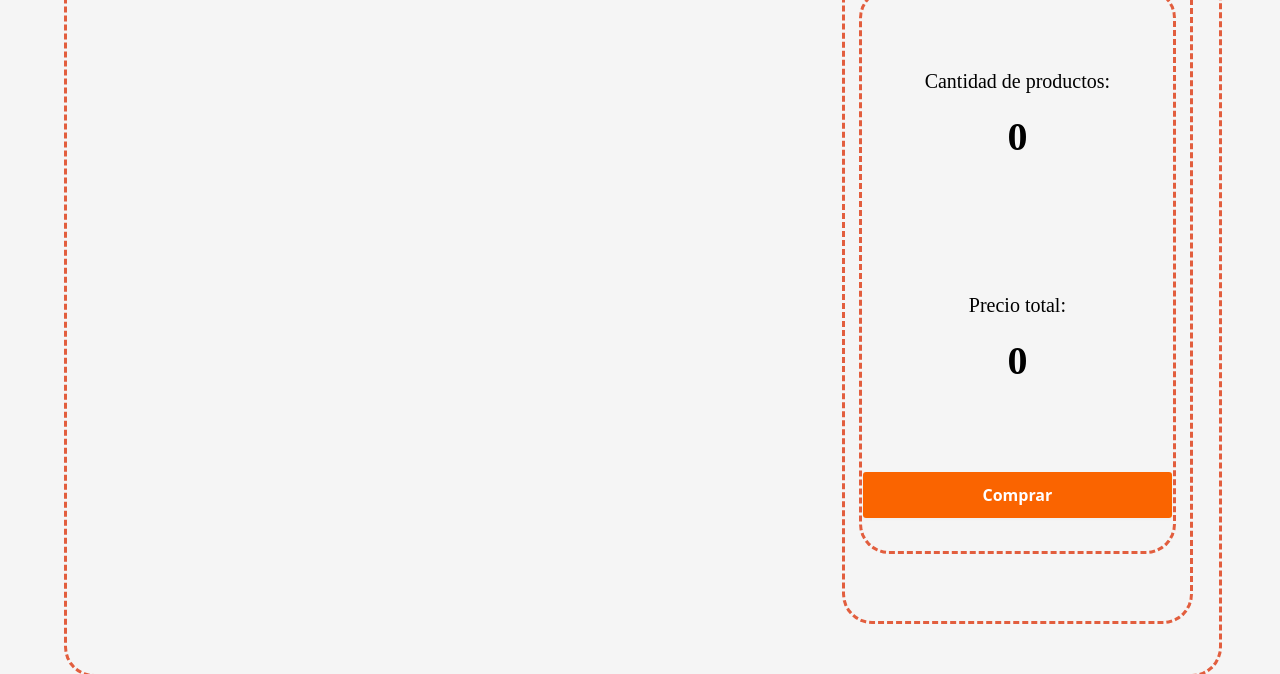
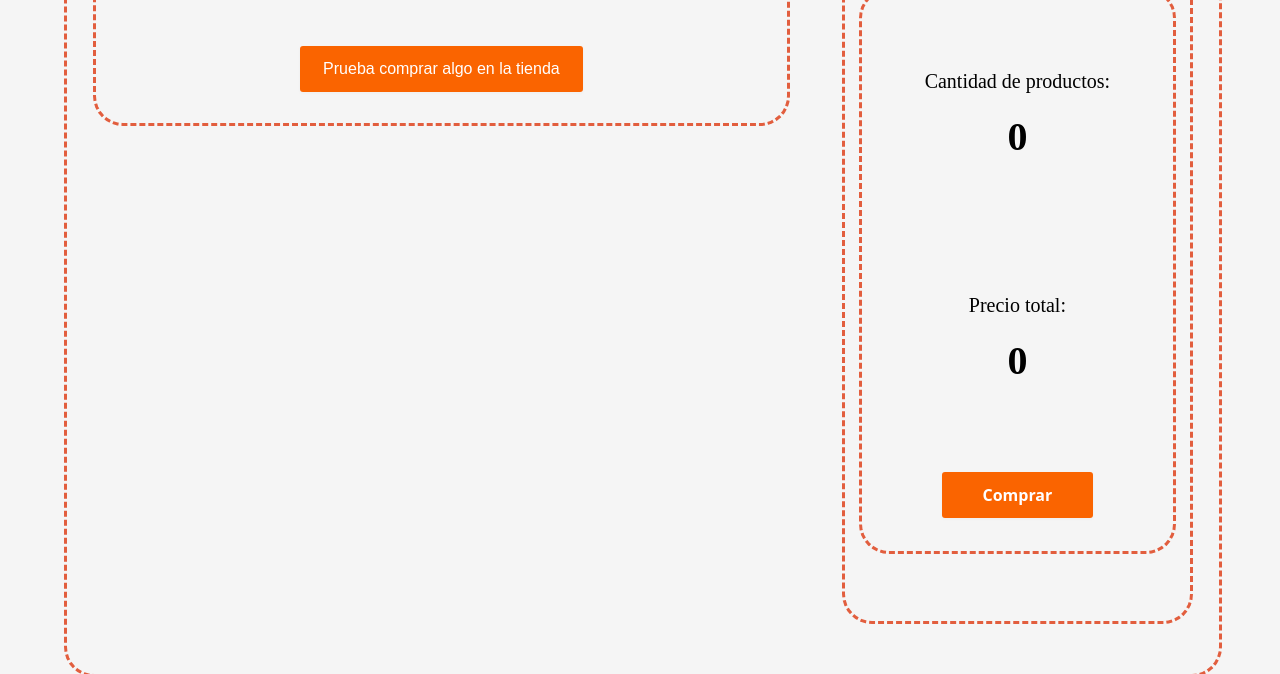
Before and after one commit to tostadisha/Proyecto-Javascript, a plain HTML site: page pages/carrito.html in a window 1280 px wide. Shown: the part 211-885 px from the top of the page. Drawn offline with Linux system fonts and the light colour scheme; some packages are replaced by stand-ins of ours; a script that the page names is missing.

Commit message:
Nuevo botón en el carrito cuando está vacío

```diff
--- a/js/carrito.js
+++ b/js/carrito.js
@@ -5,6 +5,9 @@ let botonQuitarCarrito = document.querySelectorAll(".producto-boton-quitar");
 let cantidadDeProductos = document.querySelector(".cantidad-productos-final");
 let precioTotalProductos = document.querySelector(".precio-productos-final");
 let botonComprar = document.querySelector(".producto-boton-comprar");
+let listaProductosCarritoFinal = document.querySelector(
+  ".carrito-productos-lista"
+);
 function crearCuadradoProducto(arr) {
   contenedorProductosCarrito.innerHTML = "";
   arr.forEach((el, i) => {
@@ -73,6 +76,16 @@ document.addEventListener("click", function (e) {
       text: "Su producto le llegará en unos días.",
       icon: "success",
     });
+    carritoVacio();
   }
 });
-console.log(cantidadDeProductosLength);
+function carritoVacio() {
+  if (carritoProductos.length == 0) {
+    let html = `<div class="carrito-vacio">
+            <p> ¡No tienes productos en tu carrito! </p>
+            <button class="boton-carrito-vacio" > <a href="../index.html"> Prueba comprar algo en la tienda </a></button>
+          </div>`;
+    contenedorProductosCarrito.innerHTML += html;
+  }
+}
+carritoVacio();
--- a/pages/carrito.html
+++ b/pages/carrito.html
@@ -39,7 +39,9 @@
             <div class="precio-productos-final">
               <p>Precio total:</p>
             </div>
-            <button class="producto-boton-comprar">Comprar</button>
+            <div>
+              <button class="producto-boton-comprar">Comprar</button>
+            </div>
           </div>
         </div>
       </div>
--- a/scss/pages/_carrito.scss
+++ b/scss/pages/_carrito.scss
@@ -16,6 +16,51 @@ main {
       border-radius: 30px;
       width: 60%;
       height: 90%;
+      .carrito-vacio {
+        display: flex;
+        flex-direction: column;
+        justify-content: center;
+        align-items: center;
+        p {
+          font-size: 30px;
+          font-weight: 700;
+        }
+        button {
+          align-items: center;
+          background-clip: padding-box;
+          background-color: #fa6400;
+          border: 1px solid transparent;
+          border-radius: 0.25rem;
+          box-shadow: rgba(0, 0, 0, 0.02) 0 1px 3px 0;
+          box-sizing: border-box;
+          color: #fff;
+          cursor: pointer;
+          display: inline-flex;
+          font-family: system-ui, -apple-system, system-ui, "Helvetica Neue",
+            Helvetica, Arial, sans-serif;
+          font-size: 16px;
+          font-weight: 600;
+          justify-content: center;
+          line-height: 1.25;
+          margin: 0;
+          min-height: 3rem;
+          padding: calc(0.875rem - 1px) calc(1.5rem - 1px);
+          position: relative;
+          text-decoration: none;
+          transition: all 250ms;
+          user-select: none;
+          -webkit-user-select: none;
+          touch-action: manipulation;
+          vertical-align: baseline;
+          width: auto;
+          margin: 30px;
+          a {
+            color: white;
+            font-size: 16px;
+            font-weight: 500;
+          }
+        }
+      }
       .muestra-producto-carrito {
         background-color: white;
         border-color: $colorTerciario;
@@ -135,6 +180,12 @@ main {
           margin: 0;
         }
       }
+    }
+    div {
+      display: flex;
+      justify-content: center;
+      align-items: center;
+      width: 70%;
       .producto-boton-comprar {
         align-items: center;
         background-clip: padding-box;
@@ -162,9 +213,8 @@ main {
         -webkit-user-select: none;
         touch-action: manipulation;
         vertical-align: baseline;
-        width: auto;
-        margin-top: 30px;
-        margin-bottom: 30px;
+        width: 70%;
+        margin: 30px 0px;
       }
     }
   }
--- a/scss/pages/_home.scss
+++ b/scss/pages/_home.scss
@@ -23,11 +23,14 @@ main .main-inferior {
   .main-cantidad-productos {
     display: flex;
     flex-direction: column;
+    h2 {
+      margin-bottom: 0;
+    }
   }
-  .carrito-simple-main {
-    img {
-      height: 20px;
-    }
+}
+.carrito-simple-main {
+  img {
+    height: 20px;
   }
 }
 
```
Also changed, not shown: css/style.css, 1 other file.
